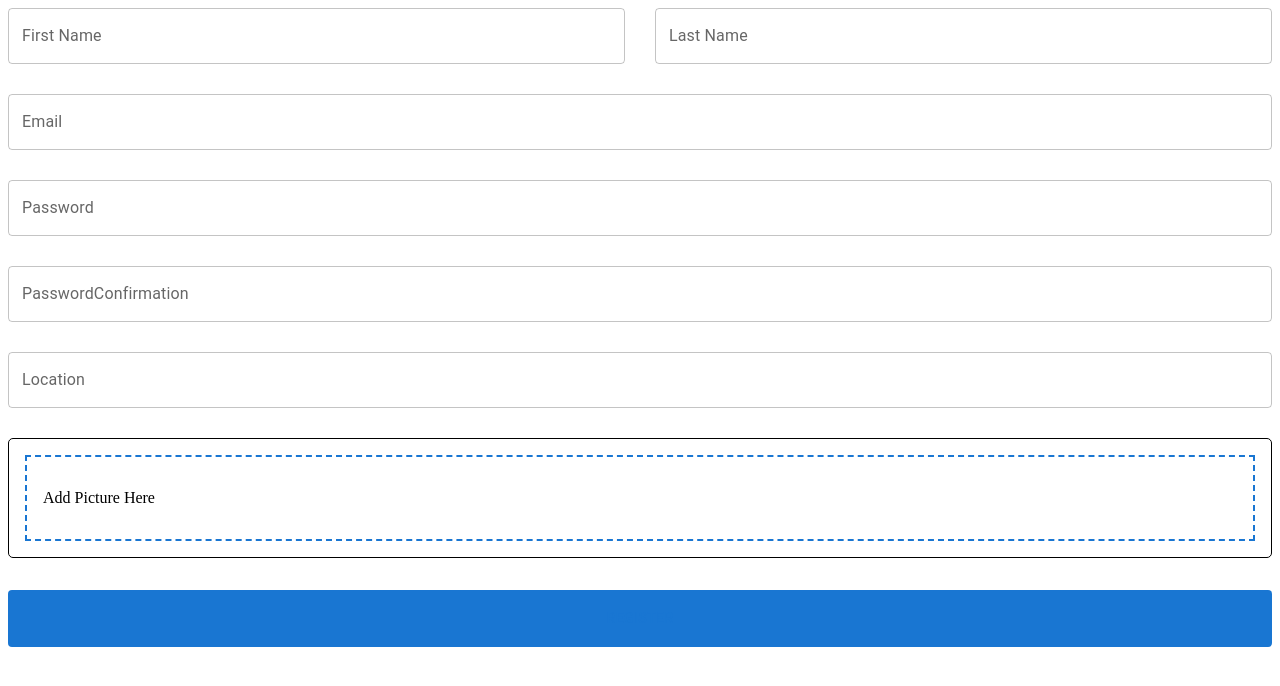
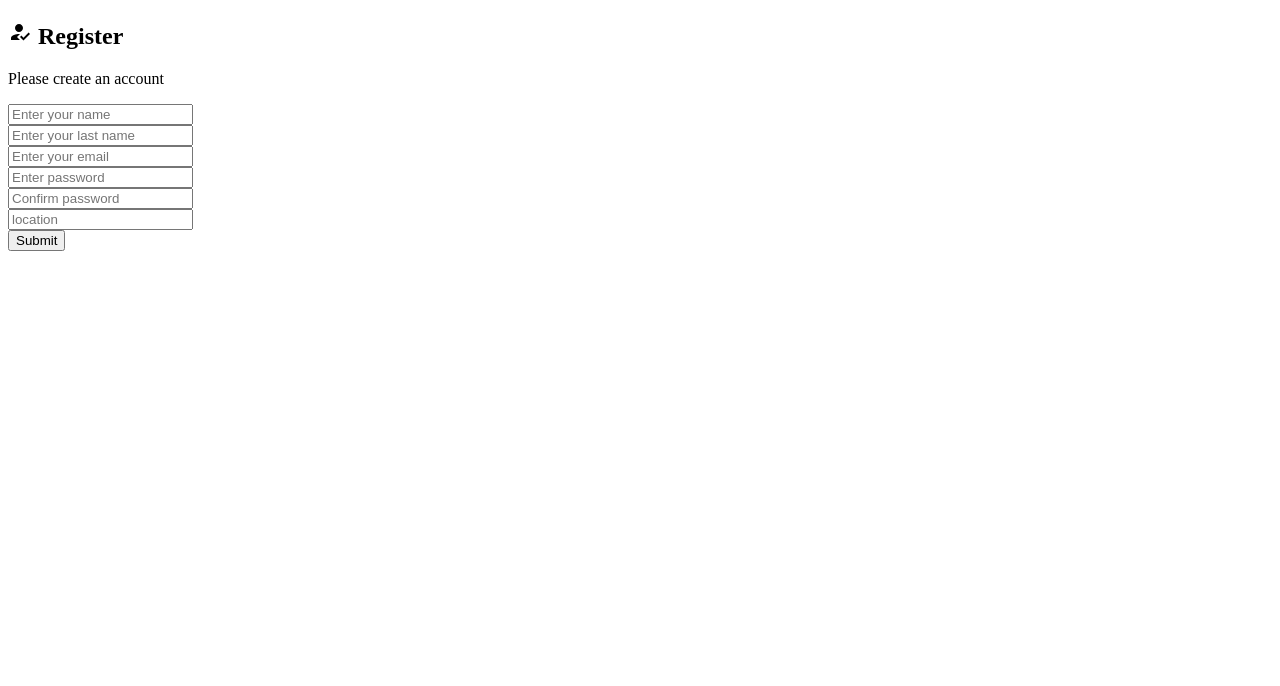
Before and after one commit to hadifayazi/Shapol, a React (Create React App) app in the folder client/: page /register in a window 1280 px wide. Shown: the top 686 px of the page. Built offline with nearby package versions, Linux system fonts and the light colour scheme.

Commit message:
register with the call to api

```diff
--- a/client/src/pages/login-signup/Register.jsx
+++ b/client/src/pages/login-signup/Register.jsx
@@ -1,277 +1,151 @@
-// import { useState, useEffect } from "react";
-// import { useSelector, useDispatch } from "react-redux";
-// import { useNavigate } from "react-router-dom";
-// import { toast } from "react-toastify";
-// import HowToRegIcon from "@mui/icons-material/HowToReg";
+import { useState } from "react";
+import { useRegisterUserMutation } from "../../store/api/authApi";
+import HowToRegIcon from "@mui/icons-material/HowToReg";
+import { Typography } from "@mui/material";
+import { useDispatch } from "react-redux";
+import { setCredentials } from "../../store/slices/authSlice";
+import { useNavigate } from "react-router-dom";
 
-// function Register() {
-//   const onChange = (event) => {}
-//   const onSubmit = () => {};
-//   return (
-//     <>
-//       <section className="heading">
-//         <h1>
-//           <HowToRegIcon /> Register
-//         </h1>
-//         <p>Please create an account</p>
-//       </section>
+function Register() {
+  const dispatch = useDispatch();
+  const navigate = useNavigate();
+  const [registerUser, { data, isSuccess, isError, error }] =
+    useRegisterUserMutation();
 
-//       <section className="form">
-//         <form onSubmit={onSubmit}>
-//           <div className="form-group">
-//             <input
-//               type="text"
-//               className="form-control"
-//               id="name"
-//               name="name"
-//               value={name}
-//               placeholder="Enter your name"
-//               onChange={onChange}
-//             />
-//           </div>
-//           <div className="form-group">
-//             <input
-//               type="email"
-//               className="form-control"
-//               id="email"
-//               name="email"
-//               value={email}
-//               placeholder="Enter your email"
-//               onChange={onChange}
-//             />
-//           </div>
-//           <div className="form-group">
-//             <input
-//               type="password"
-//               className="form-control"
-//               id="password"
-//               name="password"
-//               value={password}
-//               placeholder="Enter password"
-//               onChange={onChange}
-//             />
-//           </div>
-//           <div className="form-group">
-//             <input
-//               type="password"
-//               className="form-control"
-//               id="password2"
-//               name="password2"
-//               value={password2}
-//               placeholder="Confirm password"
-//               onChange={onChange}
-//             />
-//           </div>
-//           <div className="form-group">
-//             <button type="submit" className="btn btn-block">
-//               Submit
-//             </button>
-//           </div>
-//         </form>
-//       </section>
-//     </>
-//   );
-// }
+  let errorMessage;
+  if (isSuccess) {
+    dispatch(setCredentials(data));
+    navigate(`/profile/${data.user._id}`);
+  } else if (isError || error) {
+    errorMessage = error.data.message;
+  }
 
-// export default Register;
-
-import {
-  Box,
-  Button,
-  TextField,
-  useMediaQuery,
-  Typography,
-  useTheme,
-} from "@mui/material";
-import EditOutlinedIcon from "@mui/icons-material/EditOutlined";
-import { Formik } from "formik";
-import * as yup from "yup";
-import Dropzone from "react-dropzone";
-import FlexBetween from "../../components/FlexBetween";
-
-const registerSchema = yup.object().shape({
-  firstName: yup.string().required(),
-  lastName: yup.string().required(),
-  email: yup.string().email().required(),
-  password: yup.string().required(),
-  passwordConfirmation: yup.string().required(),
-  location: yup.string().required(),
-  picture: yup.string().required(),
-});
-
-const initialValuesRegister = {
+  const [formData, setFormData] = useState({
     firstName: "",
     lastName: "",
     email: "",
     password: "",
+    passwordConfirmation: "",
     location: "",
-  occupation: "",
     picture: "",
+  });
+
+  const {
+    firstName,
+    lastName,
+    email,
+    password,
+    passwordConfirmation,
+    location,
+  } = formData;
+
+  const onChange = (event) => {
+    setFormData((prevstate) => ({
+      ...prevstate,
+      [event.target.name]: event.target.value,
+    }));
   };
-
-function Register() {
-  const { palette } = useTheme();
-  const isNonMobile = useMediaQuery("(min-width:600px)");
-
-  const registerForm = async (values, onSubmitProps) => {
-    const formData = new FormData();
-    for (let value in values) {
-      formData.append(value, values[value]);
-    }
-    formData.append("picturePath", values.picture.name);
+  const onSubmit = (event) => {
+    event.preventDefault();
+    const userData = {
+      firstName,
+      lastName,
+      email,
+      password,
+      passwordConfirmation,
+      location,
     };
-  const handleFormSubmit = async (values, onSubmitProps) => {
-    registerForm(values, onSubmitProps);
+    registerUser(userData);
   };
 
   return (
-    <Formik
-      onSubmit={handleFormSubmit}
-      initialValues={initialValuesRegister}
-      validationSchema={registerSchema}
-    >
-      {({
-        values,
-        errors,
-        touched,
-        handleBlur,
-        handleChange,
-        handleSubmit,
-        setFieldValue,
-        resetForm,
-      }) => (
-        <form onSubmit={handleSubmit}>
-          <Box
-            display="grid"
-            gap="30px"
-            gridTemplateColumns="repeat(4, minmax(0, 1fr))"
-            sx={{
-              "& > div": { gridColumn: isNonMobile ? undefined : "span 4" },
-            }}
-          >
     <>
-              <TextField
-                label="First Name"
-                onBlur={handleBlur}
-                onChange={handleChange}
-                value={values.firstName || ""}
+      <section className="heading">
+        <Typography>{errorMessage}</Typography>
+        <h1>
+          <HowToRegIcon /> Register
+        </h1>
+        <p>Please create an account</p>
+      </section>
+
+      <section className="form">
+        <form onSubmit={onSubmit}>
+          <div className="form-group">
+            <input
+              type="text"
+              className="form-control"
+              id="name"
               name="firstName"
-                error={Boolean(touched.firstName) && Boolean(errors.firstName)}
-                helperText={touched.firstName && errors.firstName}
-                sx={{ gridColumn: "span 2" }}
+              value={firstName}
+              placeholder="Enter your name"
+              onChange={onChange}
             />
-              <TextField
-                label="Last Name"
-                onBlur={handleBlur}
-                onChange={handleChange}
-                value={values.lastName || ""}
+          </div>
+          <div className="form-group">
+            <input
+              type="text"
+              className="form-control"
+              id="lastName"
               name="lastName"
-                error={Boolean(touched.lastName) && Boolean(errors.lastName)}
-                helperText={touched.lastName && errors.lastName}
-                sx={{ gridColumn: "span 2" }}
+              value={lastName}
+              placeholder="Enter your last name"
+              onChange={onChange}
             />
-              <TextField
-                label="Email"
-                onBlur={handleBlur}
-                onChange={handleChange}
-                value={values.email}
+          </div>
+          <div className="form-group">
+            <input
+              type="email"
+              className="form-control"
+              id="email"
               name="email"
-                error={Boolean(touched.email) && Boolean(errors.email)}
-                helperText={touched.email && errors.email}
-                sx={{ gridColumn: "span 4" }}
+              value={email}
+              placeholder="Enter your email"
+              onChange={onChange}
             />
-              <TextField
-                label="Password"
+          </div>
+          <div className="form-group">
+            <input
               type="password"
+              className="form-control"
+              id="password"
+              name="password"
               autoComplete="on"
-                onBlur={handleBlur}
-                onChange={handleChange}
-                value={values.password}
-                name="password"
-                error={Boolean(touched.password) && Boolean(errors.password)}
-                helperText={touched.password && errors.password}
-                sx={{ gridColumn: "span 4" }}
+              value={password}
+              placeholder="Enter password"
+              onChange={onChange}
             />
-              <TextField
-                label="PasswordConfirmation"
+          </div>
+          <div className="form-group">
+            <input
               type="password"
+              className="form-control"
               autoComplete="on"
-                onBlur={handleBlur}
-                onChange={handleChange}
-                value={values.password}
+              id="passwordConfirmation"
               name="passwordConfirmation"
-                error={
-                  Boolean(touched.passwordConfirmation) &&
-                  Boolean(errors.passwordConfirmation)
-                }
-                helperText={
-                  touched.passwordConfirmation && errors.passwordConfirmation
-                }
-                sx={{ gridColumn: "span 4" }}
+              value={passwordConfirmation}
+              placeholder="Confirm password"
+              onChange={onChange}
             />
-              <TextField
-                label="Location"
-                onBlur={handleBlur}
-                onChange={handleChange}
-                value={values.location || ""}
+          </div>
+          <div className="form-group">
+            <input
+              type="text"
+              className="form-control"
+              id="location"
               name="location"
-                error={Boolean(touched.location) && Boolean(errors.location)}
-                helperText={touched.location && errors.location}
-                sx={{ gridColumn: "span 4" }}
+              value={location}
+              placeholder="location"
+              onChange={onChange}
             />
-              <Box
-                gridColumn="span 4"
-                border={`1px solid `}
-                borderRadius="5px"
-                p="1rem"
-              >
-                <Dropzone
-                  acceptedFiles=".jpg,.jpeg,.png"
-                  multiple={false}
-                  onDrop={(acceptedFiles) =>
-                    setFieldValue("picture", acceptedFiles[0])
-                  }
-                >
-                  {({ getRootProps, getInputProps }) => (
-                    <Box
-                      {...getRootProps()}
-                      border={`2px dashed ${palette.primary.main}`}
-                      p="1rem"
-                      sx={{ "&:hover": { cursor: "pointer" } }}
-                    >
-                      <input {...getInputProps()} />
-                      {!values.picture ? (
-                        <p>Add Picture Here</p>
-                      ) : (
-                        <FlexBetween>
-                          <Typography>{values.picture.name}</Typography>
-                          <EditOutlinedIcon />
-                        </FlexBetween>
-                      )}
-                    </Box>
-                  )}
-                </Dropzone>
-              </Box>
+          </div>
+          <div className="form-group">
+            <button type="submit" className="btn btn-block">
+              Submit
+            </button>
+          </div>
+        </form>
+      </section>
     </>
-          </Box>
-          <Box>
-            <Button
-              fullWidth
-              type="submit"
-              sx={{
-                m: "2rem 0",
-                p: "1rem",
-                backgroundColor: palette.primary.main,
-                color: palette.background.alt,
-                "&:hover": { color: palette.primary.main },
-              }}
-            >
-              REGISTER
-            </Button>
-          </Box>
-        </form>
-      )}
-    </Formik>
   );
 }
 
```
Also changed, not shown: 1 other file (tests, documents, lock files or other folders). Lines whose indentation alone changed are shown as unchanged.
